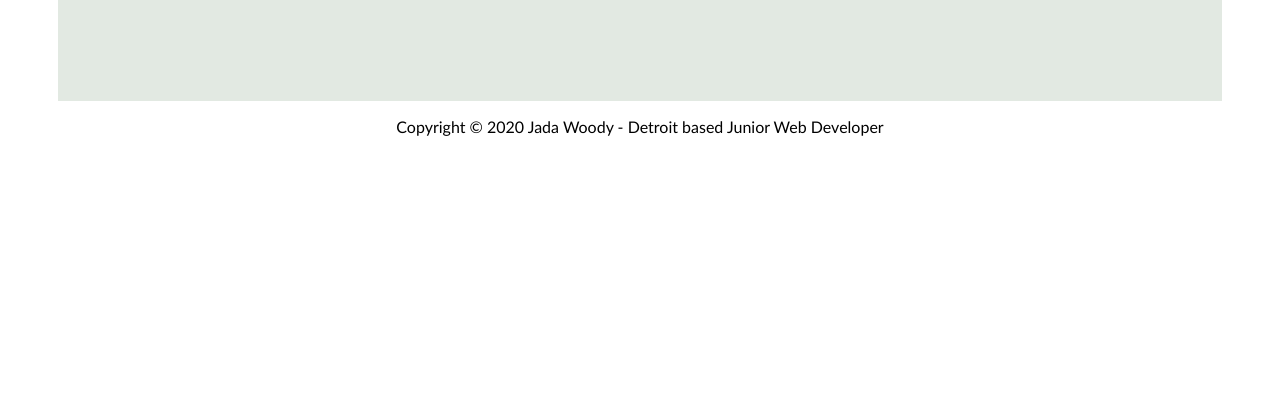
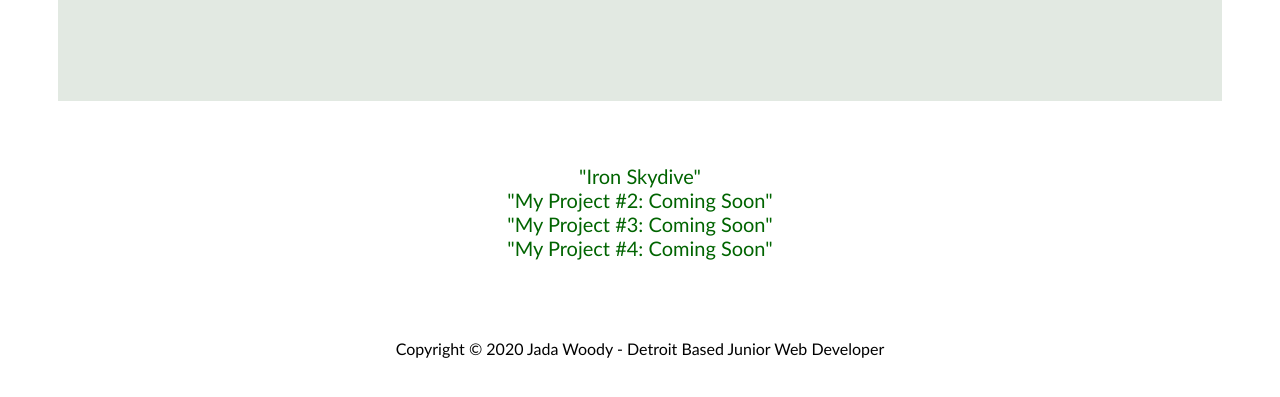
Before and after one commit to jadawoody/Portfolio, a plain HTML site: page portfolio.html in a window 1280 px wide. Shown: the part 371-768 px from the top of the page. Drawn offline with Linux system fonts and the light colour scheme.

Commit message:
1 o clock

```diff
--- a/portfolio.html
+++ b/portfolio.html
@@ -22,12 +22,15 @@
             <p class="miniBio2">Here, you can find my most recent work as well as links to some of my classmates' projects. Although independent work is important, I believe that promoting my team members is as important as promoting myself.</p>
         </div>
     </header>
-    <div>
-
-    </div>
+    <section class="projects">
+        <div><a href="https://codepen.io/jadawoody/full/xxZoExY">"Iron Skydive"</a></div>
+        <div>"My Project #2: Coming Soon"</div>
+        <div>"My Project #3: Coming Soon"</div>
+        <div>"My Project #4: Coming Soon"</div>
+    </section>
     <footer>
         <!add links to my social pages: linkedin, git hub, calendly>
-        <p>Copyright © 2020 Jada Woody - Detroit based Junior Web Developer</p>
+        <p>Copyright © 2020 Jada Woody - Detroit Based Junior Web Developer</p>
     </footer>
 </body>
 </html>
--- a/style.css
+++ b/style.css
@@ -176,6 +176,10 @@ footer{
     margin-bottom: 60px;
     margin-top: 30px;
 }
+/* #linkedinButton {
+    height: 15%;
+    width: 80%
+} */
 #linkedInLogo {
     height: 100px;
     width: 170px;
@@ -209,3 +213,14 @@ footer{
     background-color: #8fa382;
     padding: 20px;
 }
+.projects {
+    padding-top: 5%;
+    padding-bottom: 5%;
+    text-align: center;
+    font-size: 20px;
+    color: darkgreen;
+}
+.projects a {
+    color:darkgreen;
+    text-decoration: none;
+}
```
Also changed, not shown: about.html (+1 -1 lines), contact.html (+5 -3 lines), index.html (+1 -1 lines).
